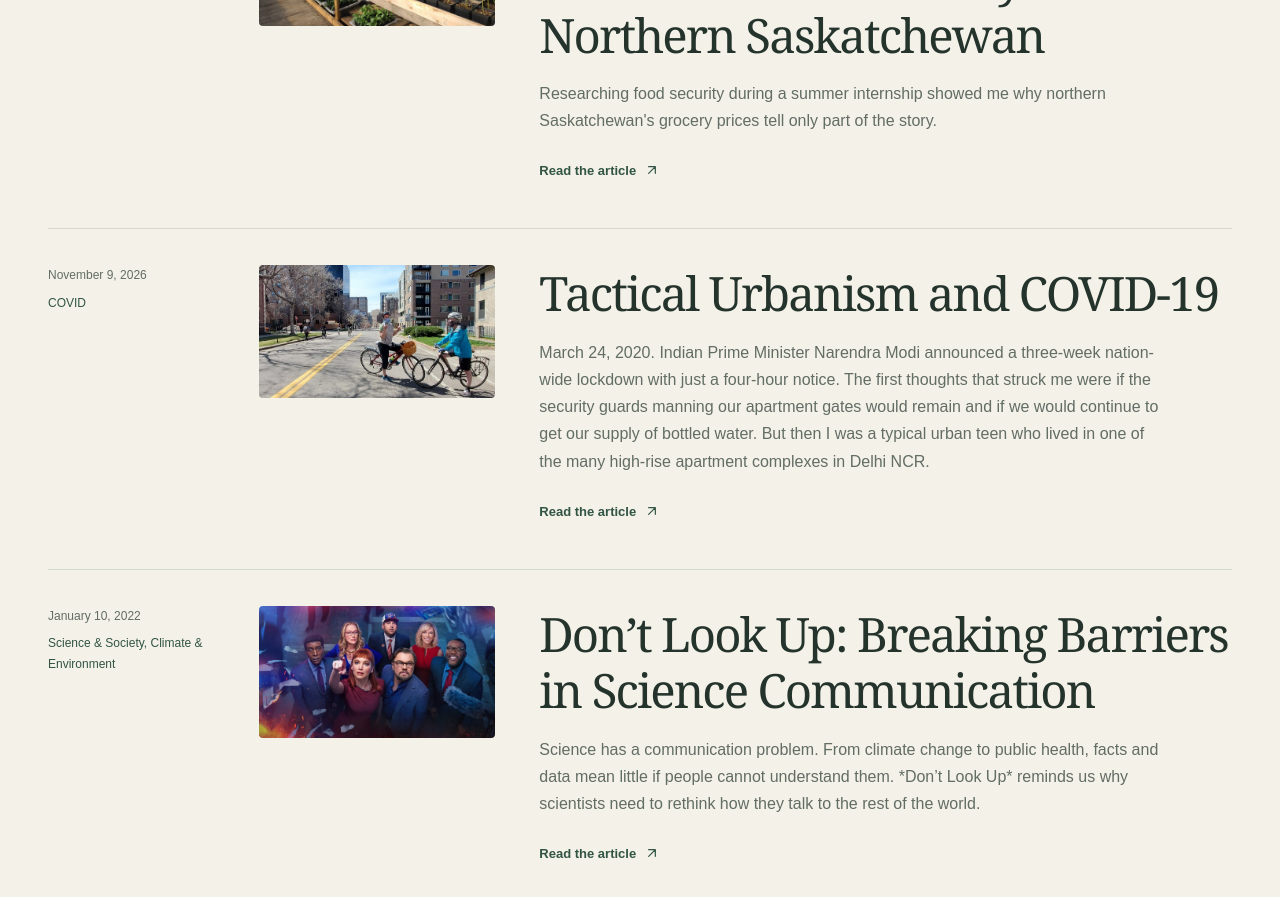
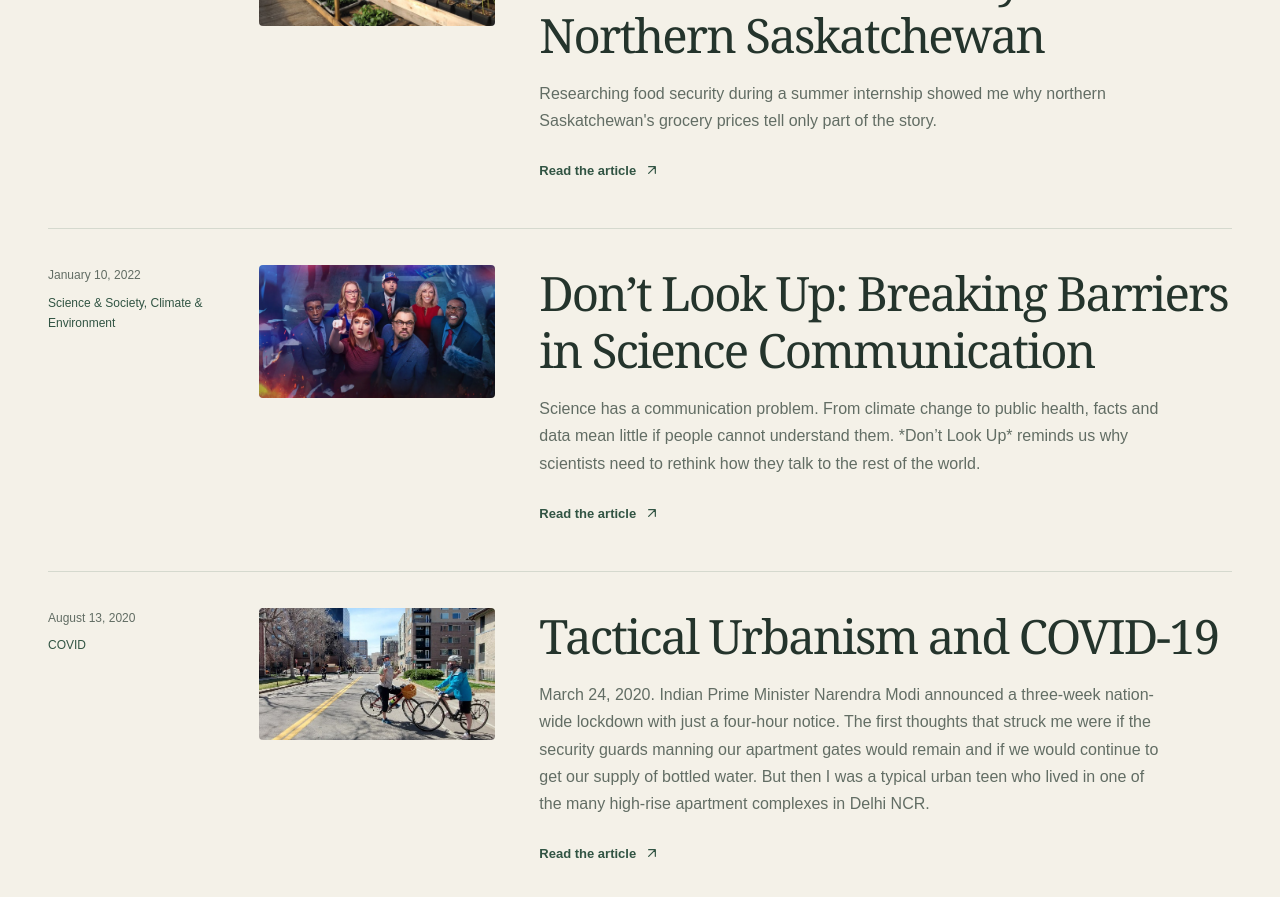
Before and after one commit to yanadasgupta/yanadasgupta.github.io, a Jekyll site: the page built from blog.html, in a window 1280 px wide and 900 px high, scrolled down 747 px. Shown: the top 897 px of the window. Built offline with Jekyll 4.4.1, drawn with Linux system fonts in a browser that asks for light colours.

Commit message:
Update _posts/2026-11-09-tactical-urbanism-and-covid-19.md (via Pages CMS)

```diff
--- a/_posts/2026-11-09-tactical-urbanism-and-covid-19.md
+++ b/_posts/2026-11-09-tactical-urbanism-and-covid-19.md
@@ -1,6 +1,6 @@
 ---
 title: Tactical Urbanism and COVID-19
-date: 2026-11-09
+date: 2020-08-13
 category: COVID
 excerpt: March 24, 2020. Indian Prime Minister Narendra Modi announced a
   three-week nation-wide lockdown with just a four-hour notice. The first
```
